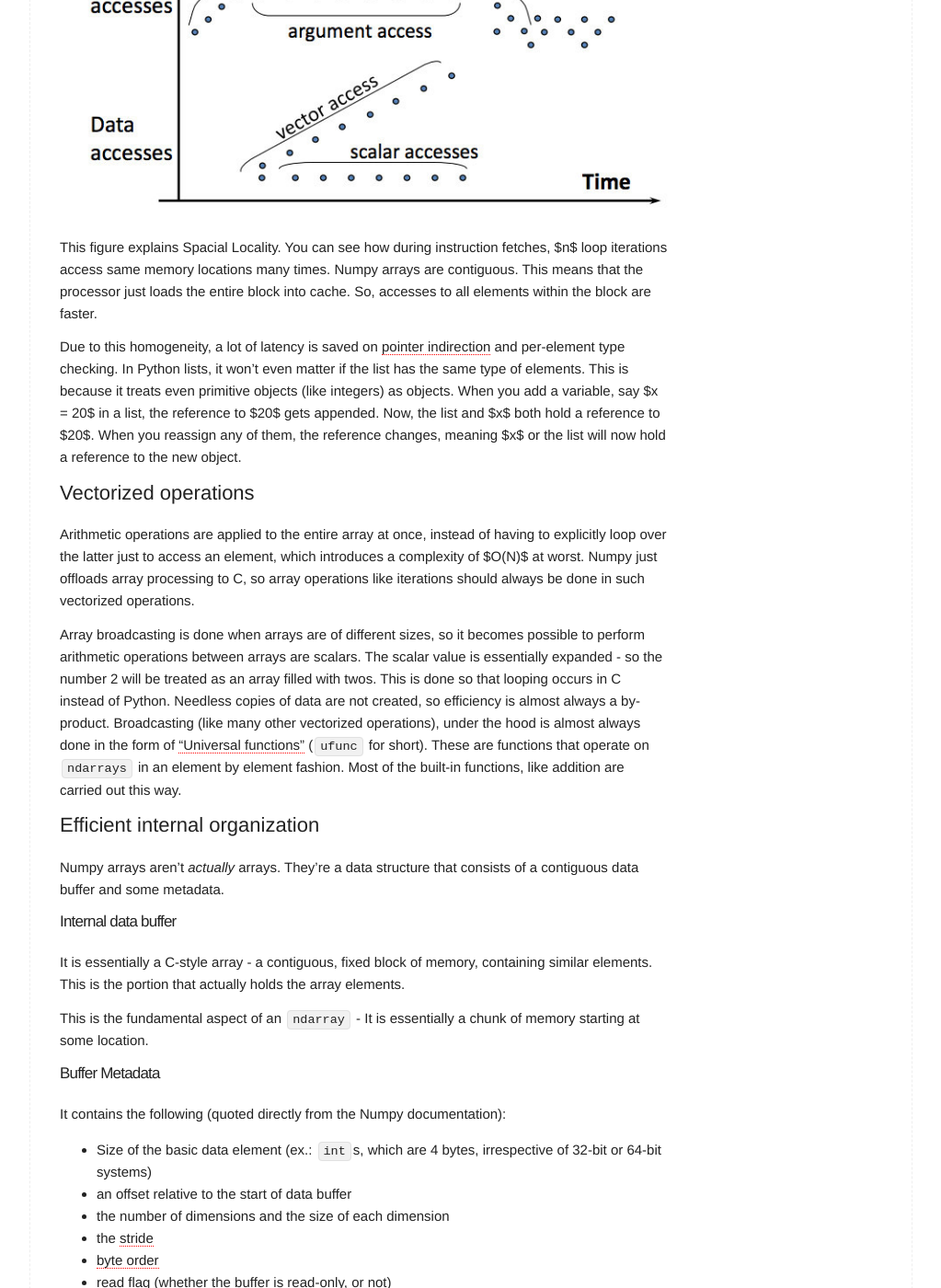
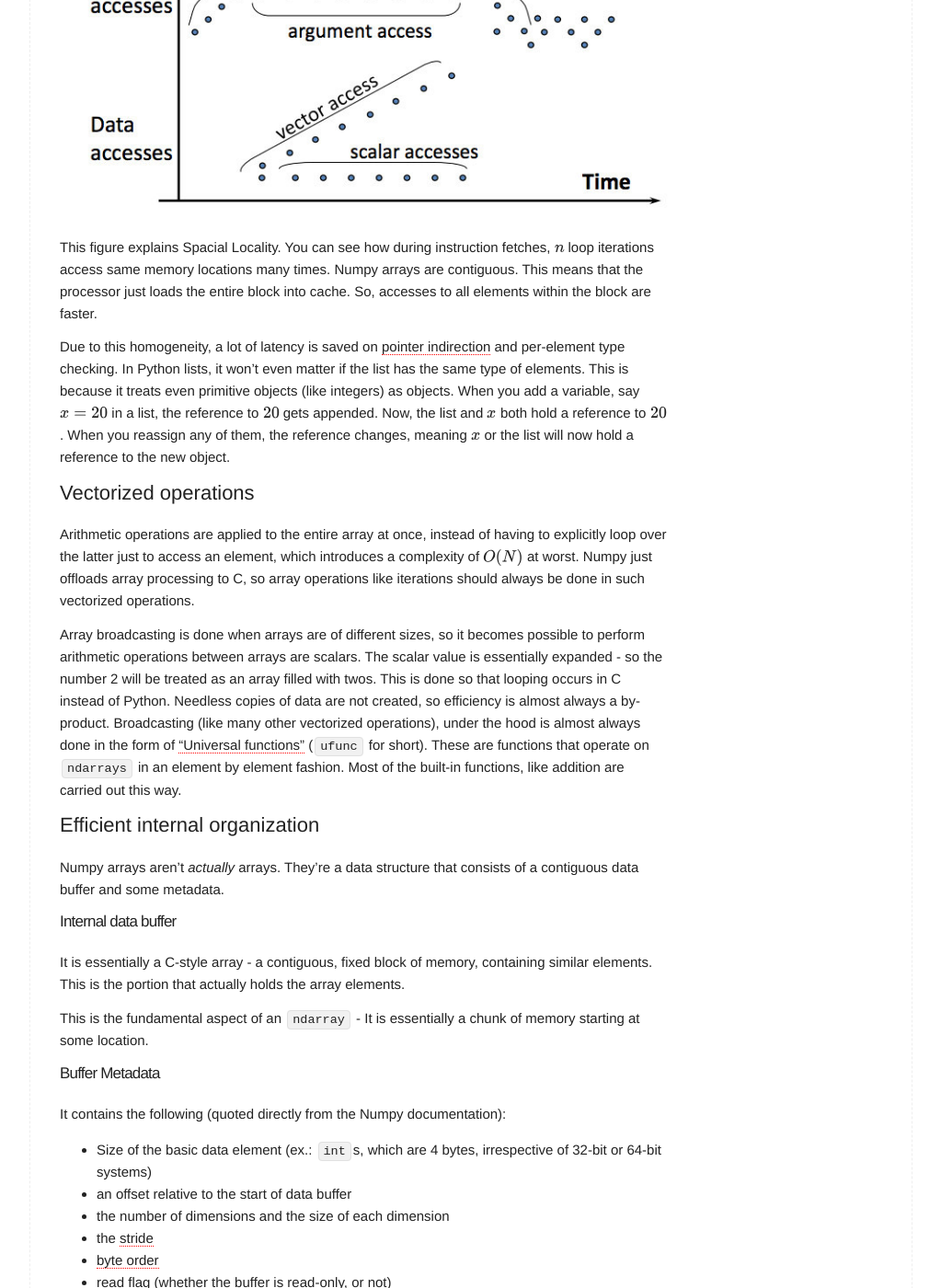
Before and after one commit to sh7ven/sh7ven.github.io, a Jekyll site: the page built from docs/_posts/2024-06-25-why-is-numpy-so-fast.md, in a window 1280 px wide and 1400 px high, scrolled down 601 px. Shown: the whole window at 92% size, without its empty margins (128-1151 px from the left). Built offline with Jekyll 4.4.1, drawn with Linux system fonts in a browser that asks for light colours; some of the changed lines change nothing that is shown; some of the changed text lies outside the part shown.

Commit message:
Fix latex inline rendering

```diff
--- a/docs/_includes/head.html
+++ b/docs/_includes/head.html
@@ -17,13 +17,6 @@
   <link rel="canonical" href="{{ page.url | replace:'index.html','' | prepend: site.baseurl | prepend: site.url }}">
   <link rel="alternate" type="application/rss+xml" title="{{ site.title }}" href="{{ "/feed.xml" | prepend: site.baseurl | prepend: site.url }}">
 
-  <script type="text/x-mathjax-config">
-  MathJax.Hub.Config({
-    tex2jax: {
-      inlineMath: [ ['$','$'], ["\\(","\\)"] ],
-      processEscapes: true
-    }
-  });
-  </script>
-  <script id="MathJax-script" async src="https://cdn.jsdelivr.net/npm/mathjax@3/es5/tex-mml-chtml.js"></script>
+  <script>MathJax = {tex: {inlineMath: [['$', '$'], ['\\(', '\\)']]},svg: {fontCache: 'global'}};</script>
+  <script type="text/javascript" id="MathJax-script" async src="https://cdn.jsdelivr.net/npm/mathjax@3/es5/tex-svg.js"></script>
 </head>
```
